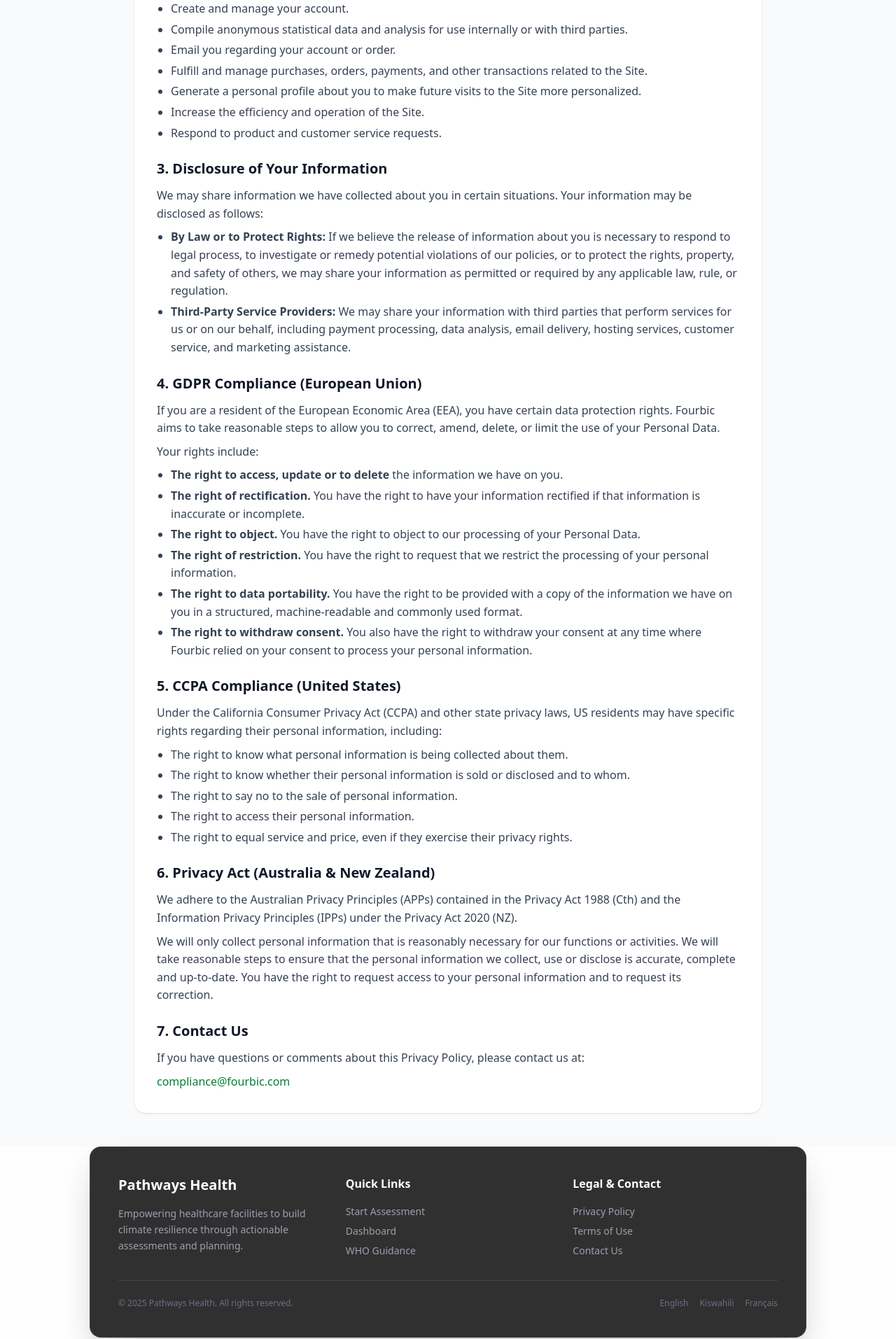
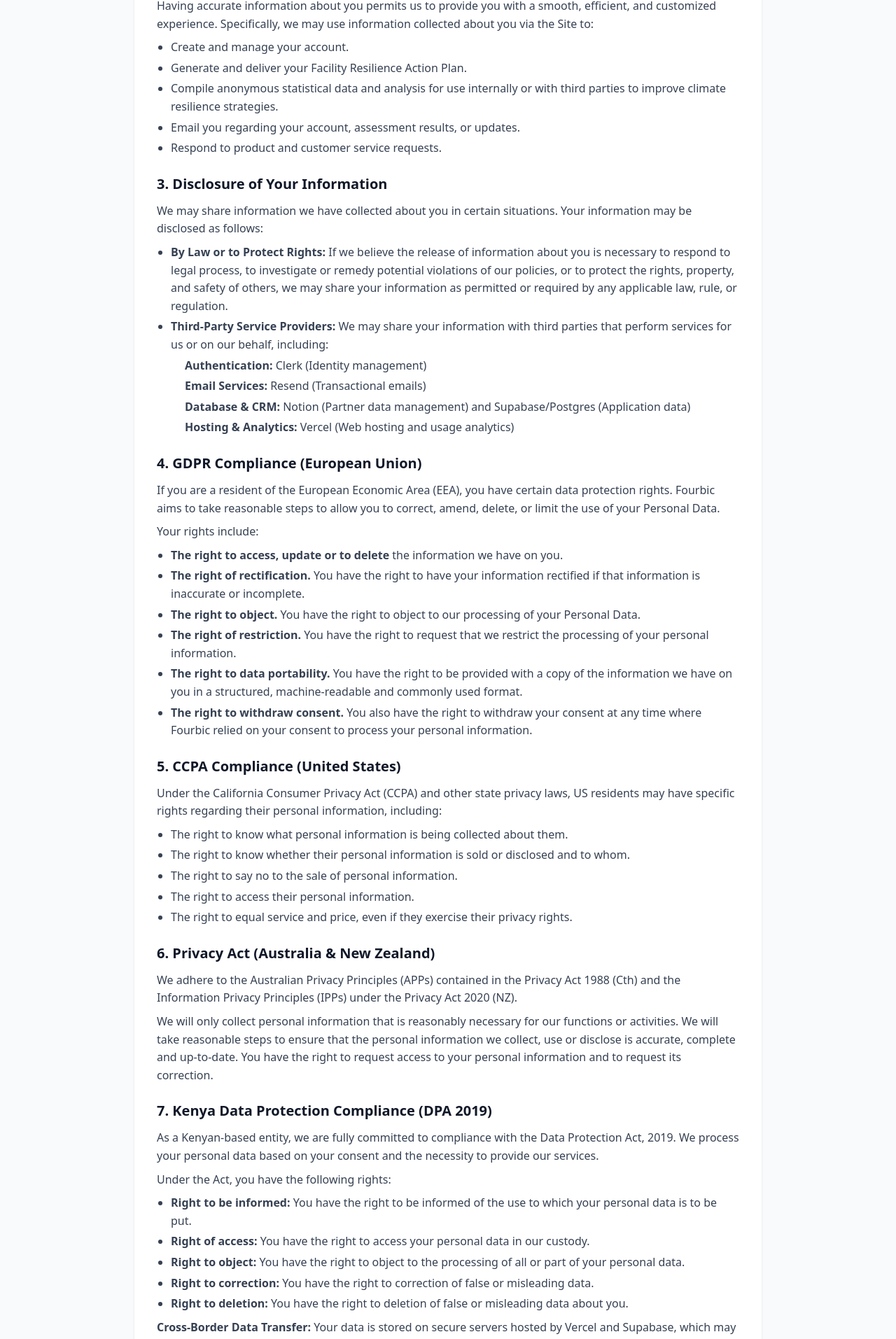
Before and after one commit to robinkiplangat/pathwayshealth, a Next.js app: page /privacy-policy in a window 1280 px wide. Shown: the part 876-2789 px from the top of the page at 70% size. Built offline with nearby package versions, Linux system fonts and the light colour scheme; no server answers.

Commit message:
docs: Update privacy policy for facility data, third-party services, and Kenya DPA compliance, clarify terms of service disclaimer, and refine API error logs.

```diff
--- a/app/api/assessment/save/route.ts
+++ b/app/api/assessment/save/route.ts
@@ -85,7 +85,7 @@
                 data.facilityName,
                 undefined as any, // Cast to any if strict types complain, or update type in lib
                 reportUrl
-            ).catch(err => console.error('Failed to send email:', err));
+            ).catch(err => console.error('Failed to send assessment summary email:', err));
         }
 
         return NextResponse.json({
--- a/app/api/partner/route.ts
+++ b/app/api/partner/route.ts
@@ -151,7 +151,7 @@
             // but Next.js App Router handlers should generally await side effects.
             const emailResult = await sendPitchDeckEmail(workEmail, contactPerson);
             if (!emailResult.success) {
-                console.error('Failed to send pitch deck email:', emailResult.error);
+                console.error('Failed to send pitch deck email. Error:', emailResult.error);
                 // We don't fail the request, just log it.
             }
         }
--- a/app/privacy-policy/page.tsx
+++ b/app/privacy-policy/page.tsx
@@ -22,7 +22,8 @@
                         <h2 className="text-xl font-semibold text-gray-900 mb-3">1. Information We Collect</h2>
                         <p>We may collect information about you in a variety of ways. The information we may collect on the Site includes:</p>
                         <ul className="list-disc pl-5 mt-2 space-y-1">
-                            <li><strong>Personal Data:</strong> Personally identifiable information, such as your name, shipping address, email address, and telephone number, and demographic information, such as your age, gender, hometown, and interests, that you voluntarily give to us when you register with the Site or when you choose to participate in various activities related to the Site.</li>
+                            <li><strong>Personal Data:</strong> Personally identifiable information, such as your name, email address, and telephone number, that you voluntarily give to us when you register with the Site or when you choose to participate in various activities related to the Site.</li>
+                            <li><strong>Facility Data:</strong> Information related to your healthcare facility, including facility name, location, operational characteristics, and responses to climate resilience assessments. This data is collected to generate your resilience action plan and for aggregated analysis.</li>
                             <li><strong>Derivative Data:</strong> Information our servers automatically collect when you access the Site, such as your IP address, your browser type, your operating system, your access times, and the pages you have viewed directly before and after accessing the Site.</li>
                         </ul>
                     </section>
@@ -32,11 +33,9 @@
                         <p>Having accurate information about you permits us to provide you with a smooth, efficient, and customized experience. Specifically, we may use information collected about you via the Site to:</p>
                         <ul className="list-disc pl-5 mt-2 space-y-1">
                             <li>Create and manage your account.</li>
-                            <li>Compile anonymous statistical data and analysis for use internally or with third parties.</li>
-                            <li>Email you regarding your account or order.</li>
-                            <li>Fulfill and manage purchases, orders, payments, and other transactions related to the Site.</li>
-                            <li>Generate a personal profile about you to make future visits to the Site more personalized.</li>
-                            <li>Increase the efficiency and operation of the Site.</li>
+                            <li>Generate and deliver your Facility Resilience Action Plan.</li>
+                            <li>Compile anonymous statistical data and analysis for use internally or with third parties to improve climate resilience strategies.</li>
+                            <li>Email you regarding your account, assessment results, or updates.</li>
                             <li>Respond to product and customer service requests.</li>
                         </ul>
                     </section>
@@ -46,7 +45,14 @@
                         <p>We may share information we have collected about you in certain situations. Your information may be disclosed as follows:</p>
                         <ul className="list-disc pl-5 mt-2 space-y-1">
                             <li><strong>By Law or to Protect Rights:</strong> If we believe the release of information about you is necessary to respond to legal process, to investigate or remedy potential violations of our policies, or to protect the rights, property, and safety of others, we may share your information as permitted or required by any applicable law, rule, or regulation.</li>
-                            <li><strong>Third-Party Service Providers:</strong> We may share your information with third parties that perform services for us or on our behalf, including payment processing, data analysis, email delivery, hosting services, customer service, and marketing assistance.</li>
+                            <li><strong>Third-Party Service Providers:</strong> We may share your information with third parties that perform services for us or on our behalf, including:
+                                <ul className="list-circle pl-5 mt-1 space-y-1">
+                                    <li><strong>Authentication:</strong> Clerk (Identity management)</li>
+                                    <li><strong>Email Services:</strong> Resend (Transactional emails)</li>
+                                    <li><strong>Database & CRM:</strong> Notion (Partner data management) and Supabase/Postgres (Application data)</li>
+                                    <li><strong>Hosting & Analytics:</strong> Vercel (Web hosting and usage analytics)</li>
+                                </ul>
+                            </li>
                         </ul>
                     </section>
 
@@ -91,7 +97,28 @@
                     </section>
 
                     <section>
-                        <h2 className="text-xl font-semibold text-gray-900 mb-3">7. Contact Us</h2>
+                        <h2 className="text-xl font-semibold text-gray-900 mb-3">7. Kenya Data Protection Compliance (DPA 2019)</h2>
+                        <p>
+                            As a Kenyan-based entity, we are fully committed to compliance with the Data Protection Act, 2019. We process your personal data based on your consent and the necessity to provide our services.
+                        </p>
+                        <p className="mt-2">Under the Act, you have the following rights:</p>
+                        <ul className="list-disc pl-5 mt-2 space-y-1">
+                            <li><strong>Right to be informed:</strong> You have the right to be informed of the use to which your personal data is to be put.</li>
+                            <li><strong>Right of access:</strong> You have the right to access your personal data in our custody.</li>
+                            <li><strong>Right to object:</strong> You have the right to object to the processing of all or part of your personal data.</li>
+                            <li><strong>Right to correction:</strong> You have the right to correction of false or misleading data.</li>
+                            <li><strong>Right to deletion:</strong> You have the right to deletion of false or misleading data about you.</li>
+                        </ul>
+                        <p className="mt-2">
+                            <strong>Cross-Border Data Transfer:</strong> Your data is stored on secure servers hosted by Vercel and Supabase, which may be located outside Kenya. We ensure appropriate safeguards are in place to protect your data during such transfers, in accordance with the Act.
+                        </p>
+                        <p className="mt-2">
+                            You have the right to lodge a complaint with the Office of the Data Protection Commissioner (ODPC) if you believe your rights have been infringed.
+                        </p>
+                    </section>
+
+                    <section>
+                        <h2 className="text-xl font-semibold text-gray-900 mb-3">8. Contact Us</h2>
                         <p>
                             If you have questions or comments about this Privacy Policy, please contact us at:
                         </p>
--- a/app/terms-of-service/page.tsx
+++ b/app/terms-of-service/page.tsx
@@ -36,10 +36,13 @@
                     <section>
                         <h2 className="text-xl font-semibold text-gray-900 mb-3">3. Disclaimer</h2>
                         <p>
-                            The materials on Pathways' website are provided on an 'as is' basis. Fourbic makes no warranties, expressed or implied, and hereby disclaims and negates all other warranties including, without limitation, implied warranties or conditions of merchantability, fitness for a particular purpose, or non-infringement of intellectual property or other violation of rights.
+                            The materials on Pathways' website, including the climate resilience assessment and generated action plans, are provided on an 'as is' basis for informational purposes only. They do not constitute professional engineering, medical, legal, or climate adaptation advice.
                         </p>
                         <p className="mt-2">
-                            Further, Fourbic does not warrant or make any representations concerning the accuracy, likely results, or reliability of the use of the materials on its website or otherwise relating to such materials or on any sites linked to this site.
+                            Fourbic makes no warranties, expressed or implied, and hereby disclaims and negates all other warranties including, without limitation, implied warranties or conditions of merchantability, fitness for a particular purpose, or non-infringement of intellectual property or other violation of rights.
+                        </p>
+                        <p className="mt-2">
+                            Further, Fourbic does not warrant or make any representations concerning the accuracy, likely results, or reliability of the use of the materials on its website or otherwise relating to such materials or on any sites linked to this site. You should consult with qualified professionals before making significant infrastructure or operational changes based on the information provided.
                         </p>
                     </section>
 
```
